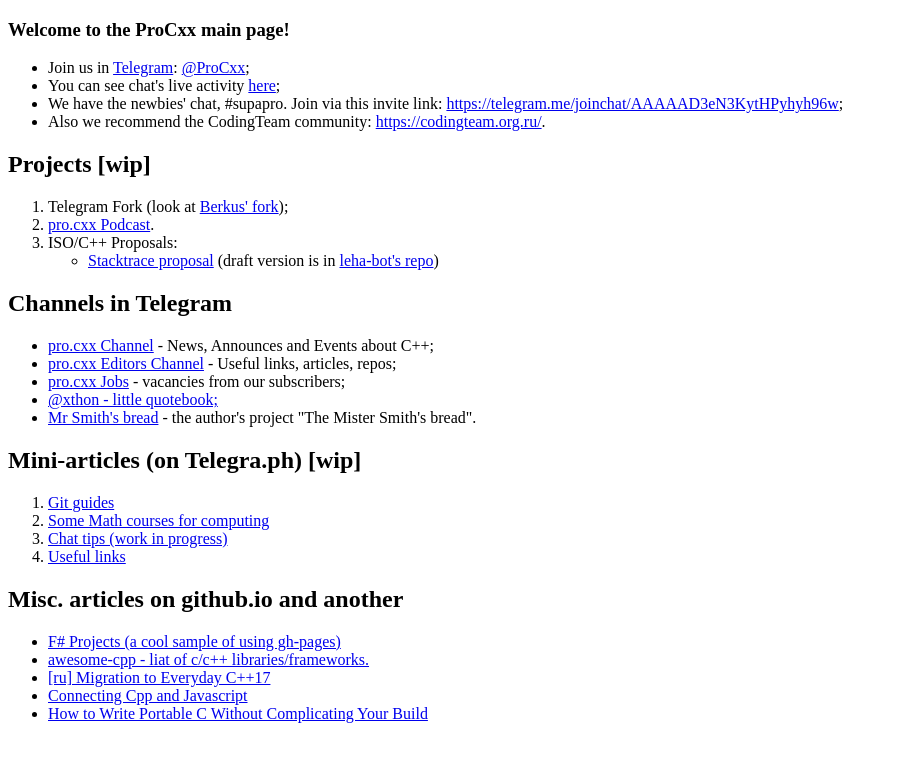
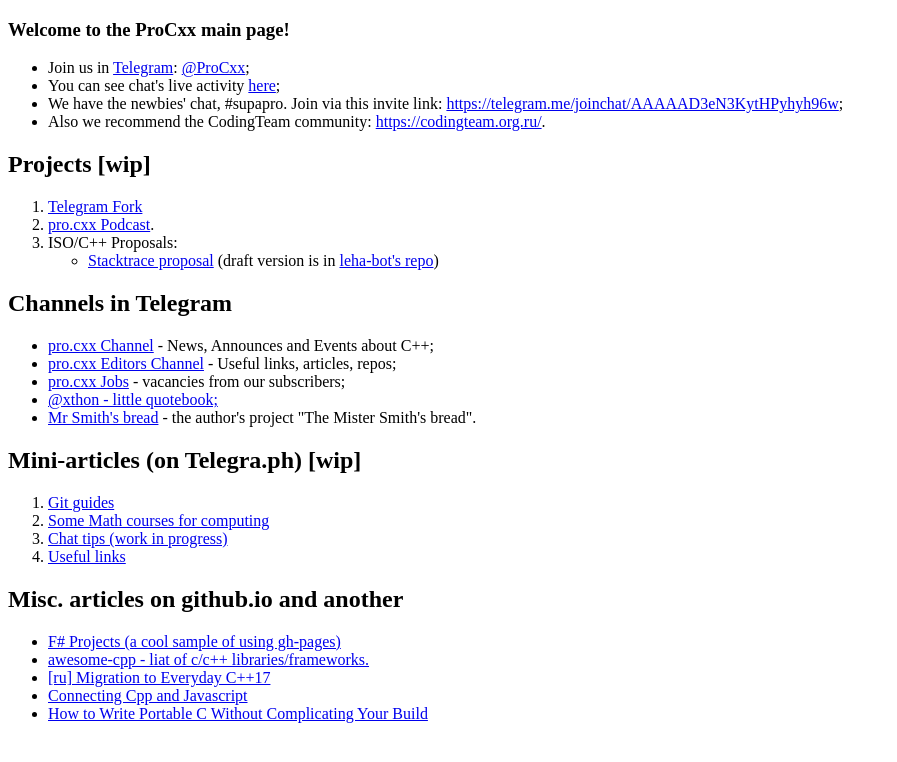
Before and after one commit to procxx/procxx.github.io, a plain HTML site: page index.html in a window 1280 px wide. Shown: the whole page, without its empty margins (0-897 px from the left). Drawn offline with Linux system fonts and the light colour scheme.

Commit message:
Update index.html

```diff
--- a/index.html
+++ b/index.html
@@ -29,7 +29,7 @@
      </ul>
      <h2>Projects [wip]</h2>
      <ol>
-       <li>Telegram Fork (look at <a href="https://github.com/berkus/tdesktop/tree/cmakeify">Berkus' fork</a>);</li>
+       <li><a href="https://github.com/procxx/kepka">Telegram Fork</a></li>
        <li><a href="/podcasts/index.html">pro.cxx Podcast</a>.</li>
        <li>ISO/C++ Proposals:
          <ul>
```
